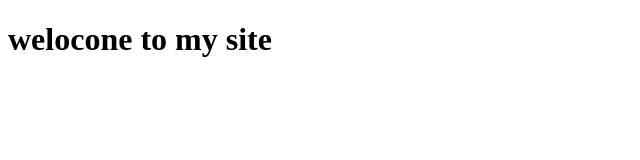
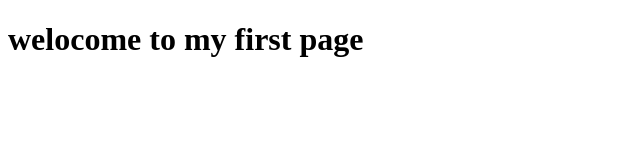
Before and after one commit to Ramyar3/coursera-test, a plain HTML site: page site/index.html in a window 1280 px wide. Shown: the whole page, without its empty margins (0-640 px from the left). Drawn offline with Linux system fonts and the light colour scheme.

Commit message:
modified web page

```diff
--- a/site/index.html
+++ b/site/index.html
@@ -4,6 +4,6 @@
 	<title> Hello viewer</title>
 </head>
 <body>
-<h1> welocone to my site</h1>
+<h1> welocome to my first page</h1>
 </body>
 </html>
```
